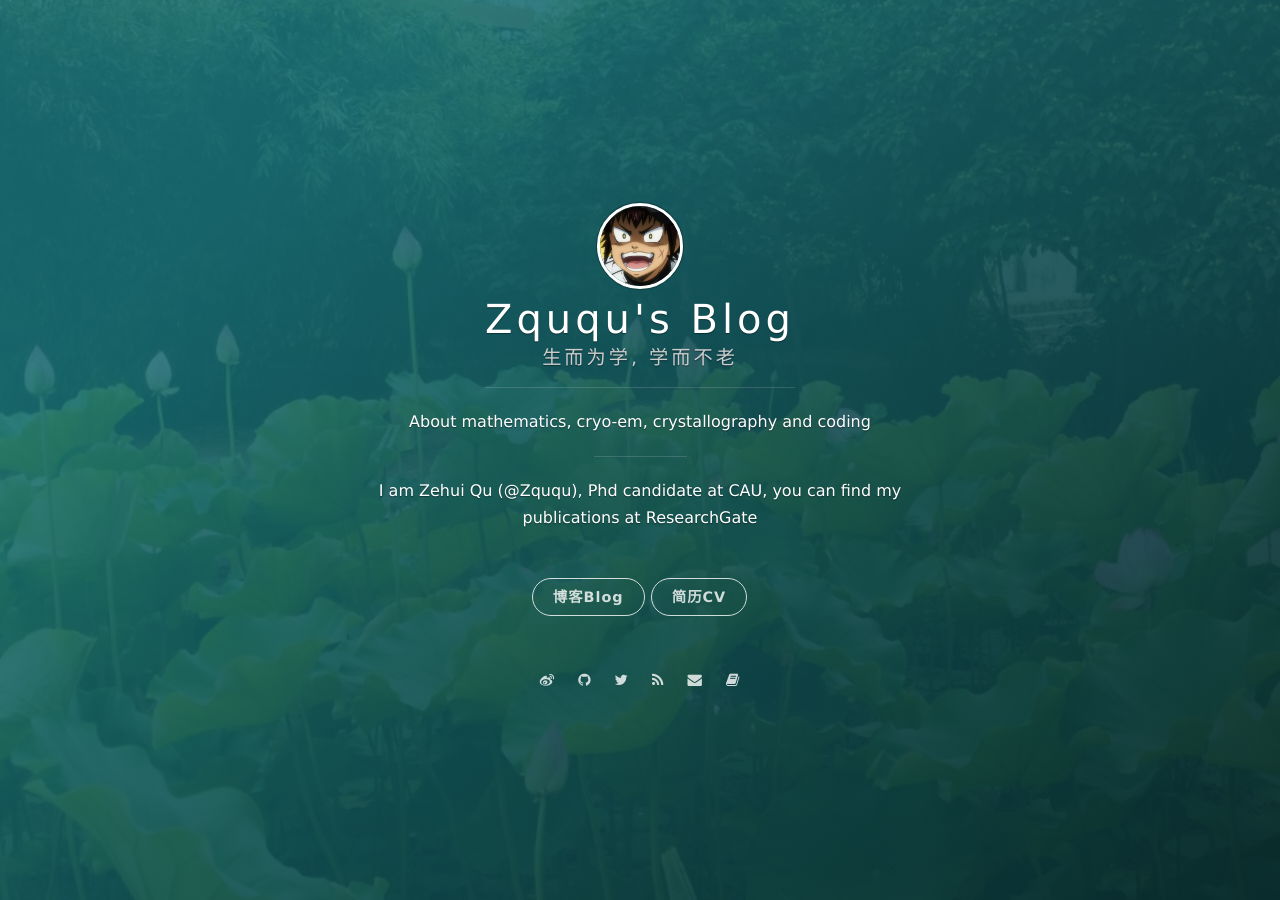
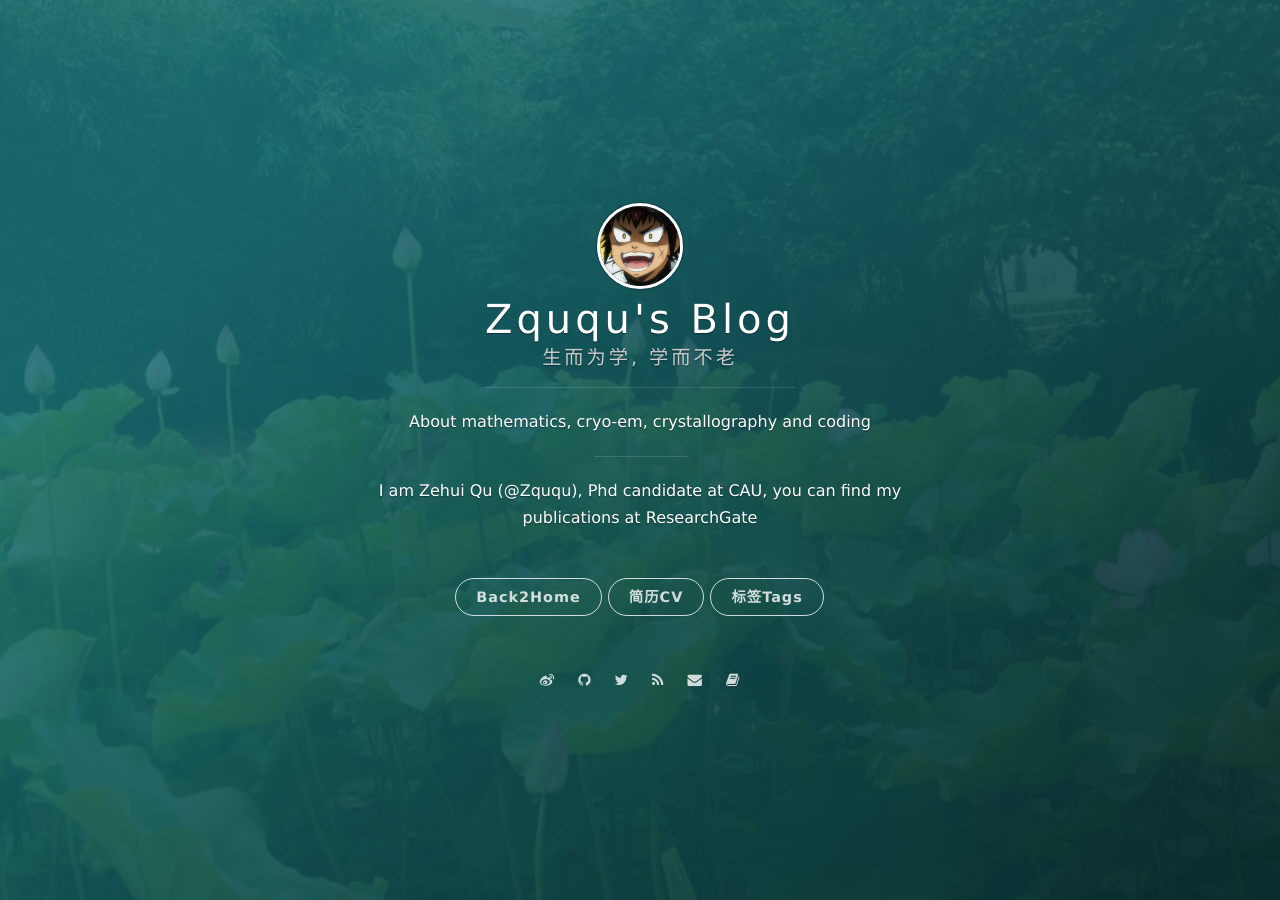
Before and after one commit to onevcat/vno-jekyll, a Jekyll site: the page built from index.html, in a window 1280 px wide. Built offline with Jekyll 4.4.1, drawn with Linux system fonts in a browser that asks for light colours; nearby versions of some CDN libraries; the list of posts is cut into pages by our own code; comment, search, counter and statistics services are not loaded.

Commit message:
add something new

```diff
--- a/_config.yml
+++ b/_config.yml
@@ -17,13 +17,13 @@ cover_color: green
 
 # The blog button should not be removed.
 blog_button:
-    title: 博客Blog
-    description: Visit blog
+    title: Back2Home
+    description: return to home
 
 # Navigation buttons in the front page.
 nav:
     - {title: 简历CV, description: Curriculum Vitae, url: 'https://zququcv.netlify.com'}
-    # - {title: Another Button, description: A button, url: 'http://example.com'}
+    - {title: 标签Tags, description: Tags Page, url: 'http://life.zququ.fun/tags/'}
 
 # Pagination
 plugins: [jekyll-paginate]
```
